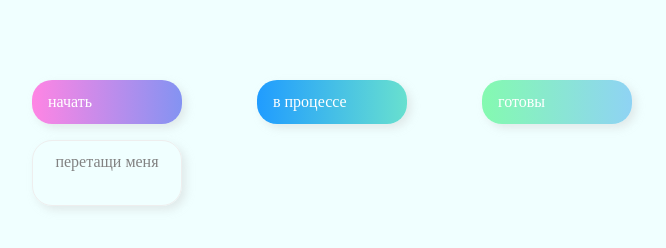
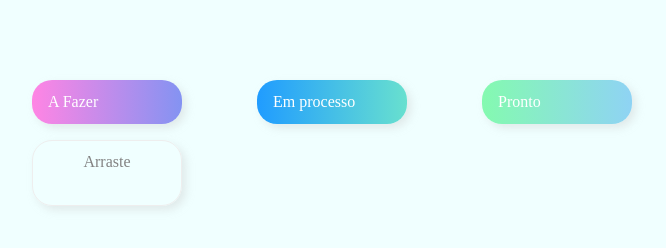
Before and after one commit to davidfjr/draganddrop01, a plain HTML site: page index.html in a window 1280 px wide. Shown: the full height of the page, 308-974 px from the left. Drawn offline with Linux system fonts and the light colour scheme.

Commit message:
Update index.html

```diff
--- a/index.html
+++ b/index.html
@@ -10,14 +10,14 @@
 <body>
     <div>
         <div class="row">
-            <div class="col-header start">начать</div>
-            <div class="col-header progress">в процессе</div>
-            <div class="col-header done">готовы</div>
+            <div class="col-header start">A Fazer</div>
+            <div class="col-header progress">Em processo</div>
+            <div class="col-header done">Pronto</div>
         </div>
 
         <div class="row">
             <div class="placeholder">
-                <div class="item" draggable="true">перетащи меня</div>
+                <div class="item" draggable="true">Arraste</div>
             </div>
             <div class="placeholder"></div>
             <div class="placeholder"></div>
```
